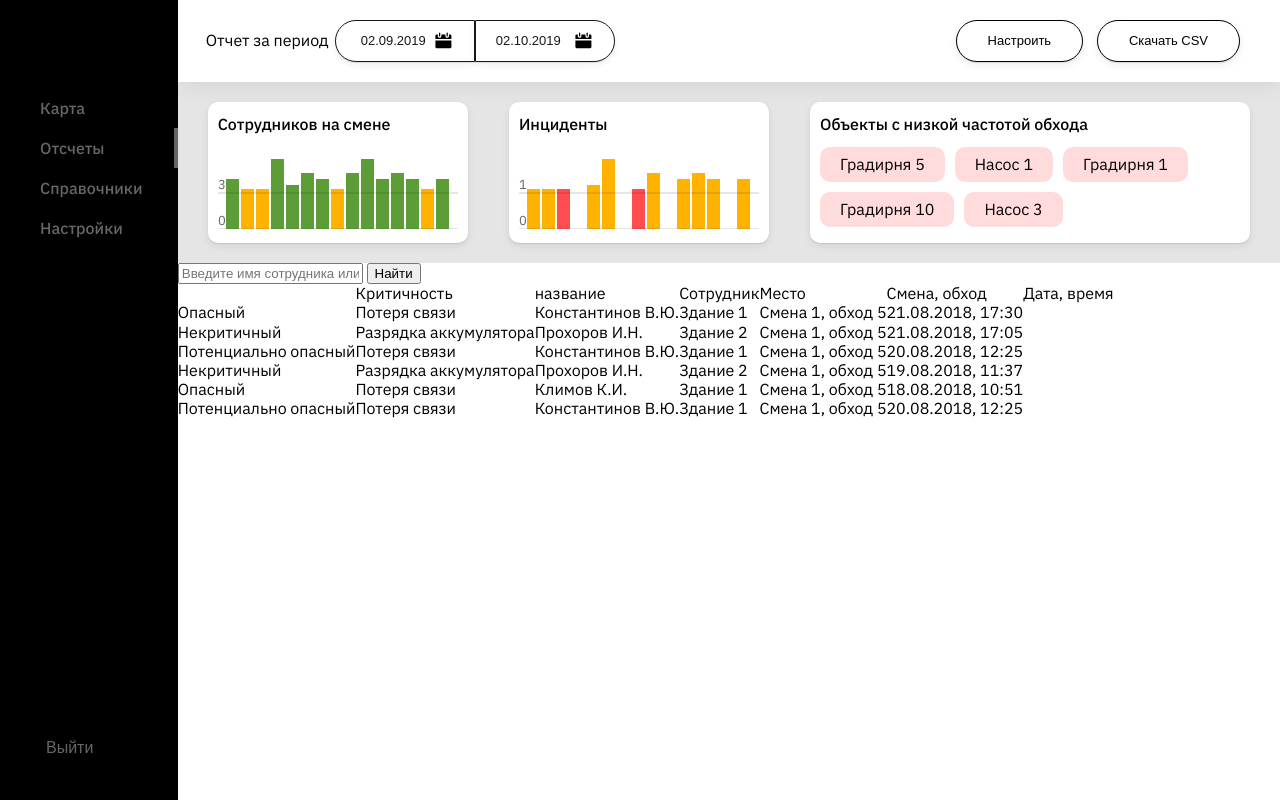
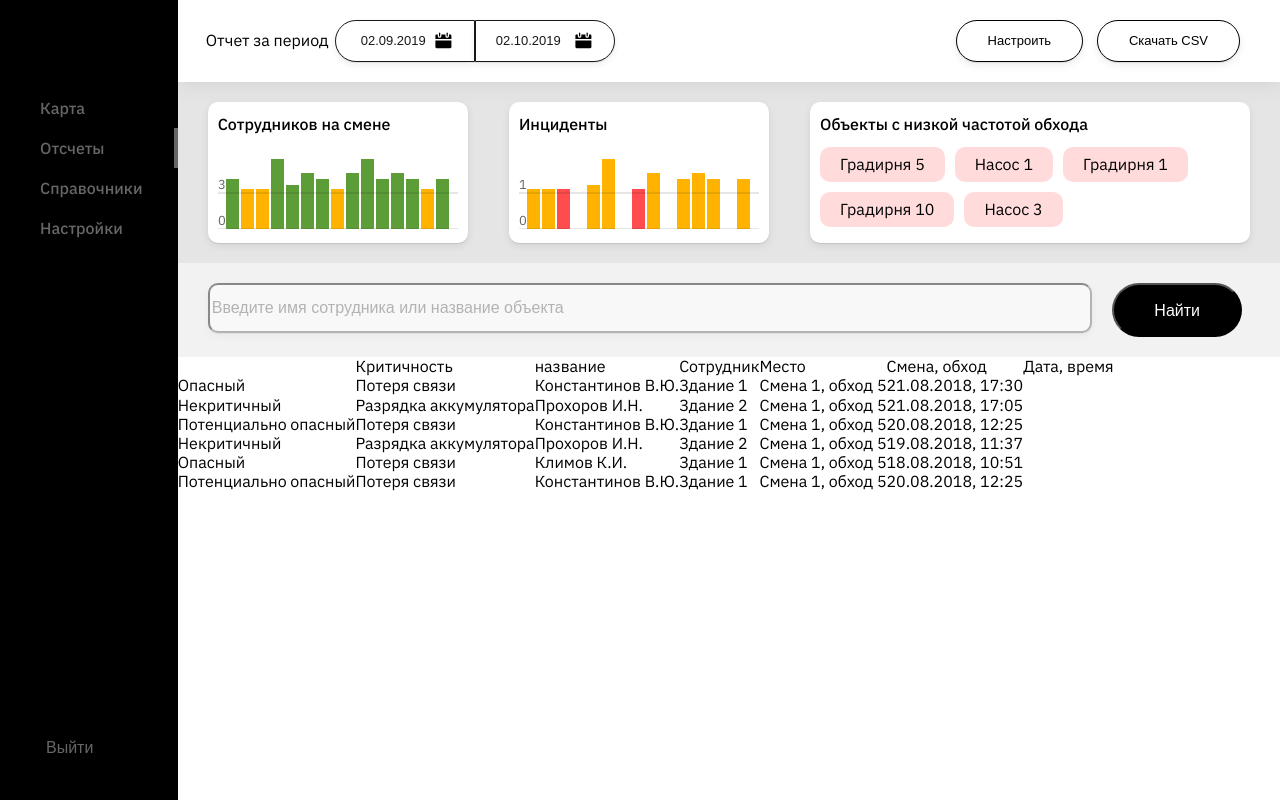
Before and after one commit to masiacra/HSE-task, a plain HTML site: page landing-page/index.html in a window 1280 px wide. Drawn offline with Linux system fonts and the light colour scheme.

Commit message:
(feat)Add styles for search-form

```diff
--- a/landing-page/index.html
+++ b/landing-page/index.html
@@ -146,9 +146,12 @@
                         </div>
                     </div>
                 </div>
-                <form>
-                    <input type="text" placeholder="Введите имя сотрудника или название объекта">
-                    <button type="submit">
+                <form class="search-form">
+                    <input class="search-form__input"
+                        type="text"
+                        placeholder="Введите имя сотрудника или название объекта"
+                    >
+                    <button type="submit" class="search-form__search-button">
                         Найти
                     </button>
                 </form>
--- a/landing-page/style/index.css
+++ b/landing-page/style/index.css
@@ -188,3 +188,35 @@ body {
 .graphs__rectangle-bad {
     fill: #FF4D4F;
 }
+
+/* styles for search form*/
+.search-form {
+    background-color: rgba(0, 0, 0, 0.05);
+    padding: 20px 38px 20px 30px;
+    display: flex;
+    justify-content: space-between;
+}
+
+.search-form__input {
+    flex-grow: 1;
+    margin-right: 20px;
+    border-radius: 10px;
+    box-shadow: 0px 1px 1px rgba(0, 0, 0, 0.1), 0px 3px 8px rgba(0, 0, 0, 0.08);
+    background-color: #FFFFFF;
+    outline: none;
+    font-size: 16px;
+    line-height: 25px;
+    height: 50px;
+    font-weight: 400;
+    color: #000000;
+    opacity: 0.5;
+}
+
+.search-form__search-button {
+    background-color: #000000;
+    border-radius: 40px;
+    font-size: 16px;
+    line-height: 25px;
+    color: #FFFFFF;
+    padding: 12.5px 40px;
+}
```
